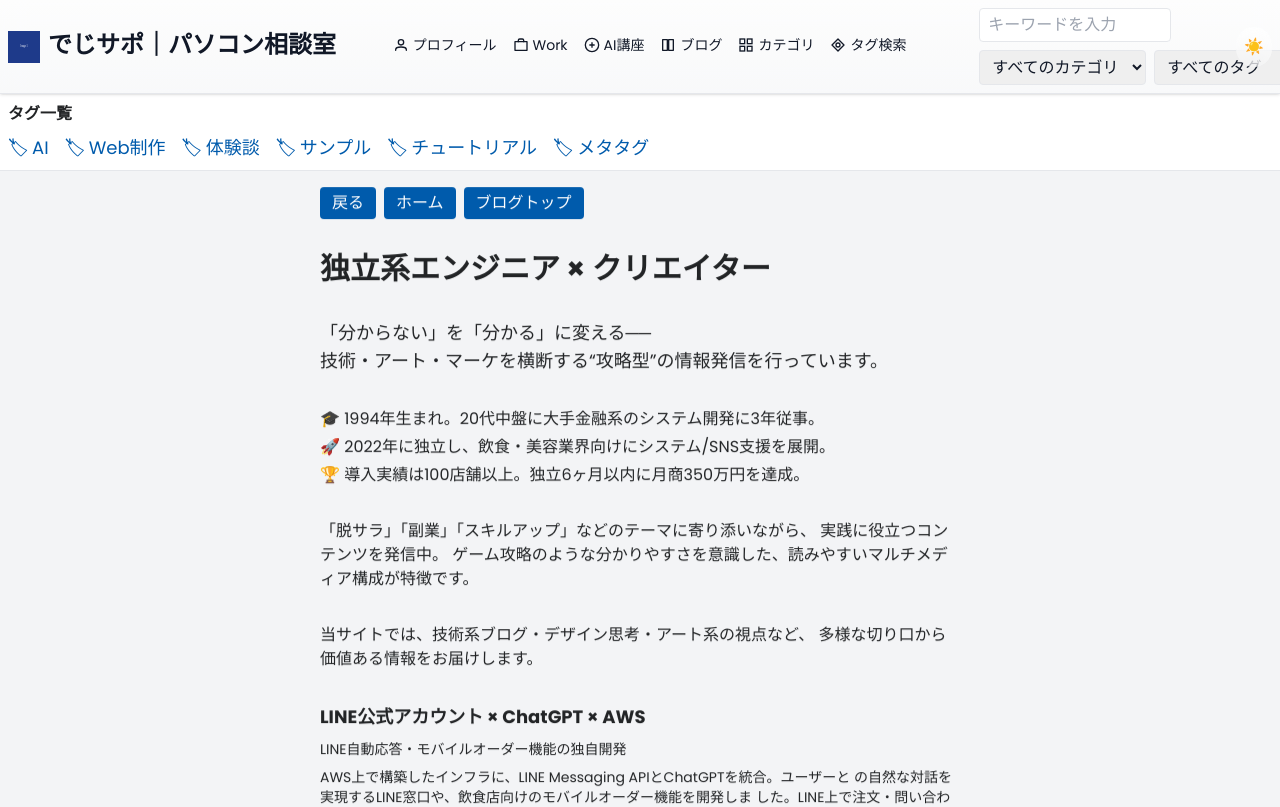
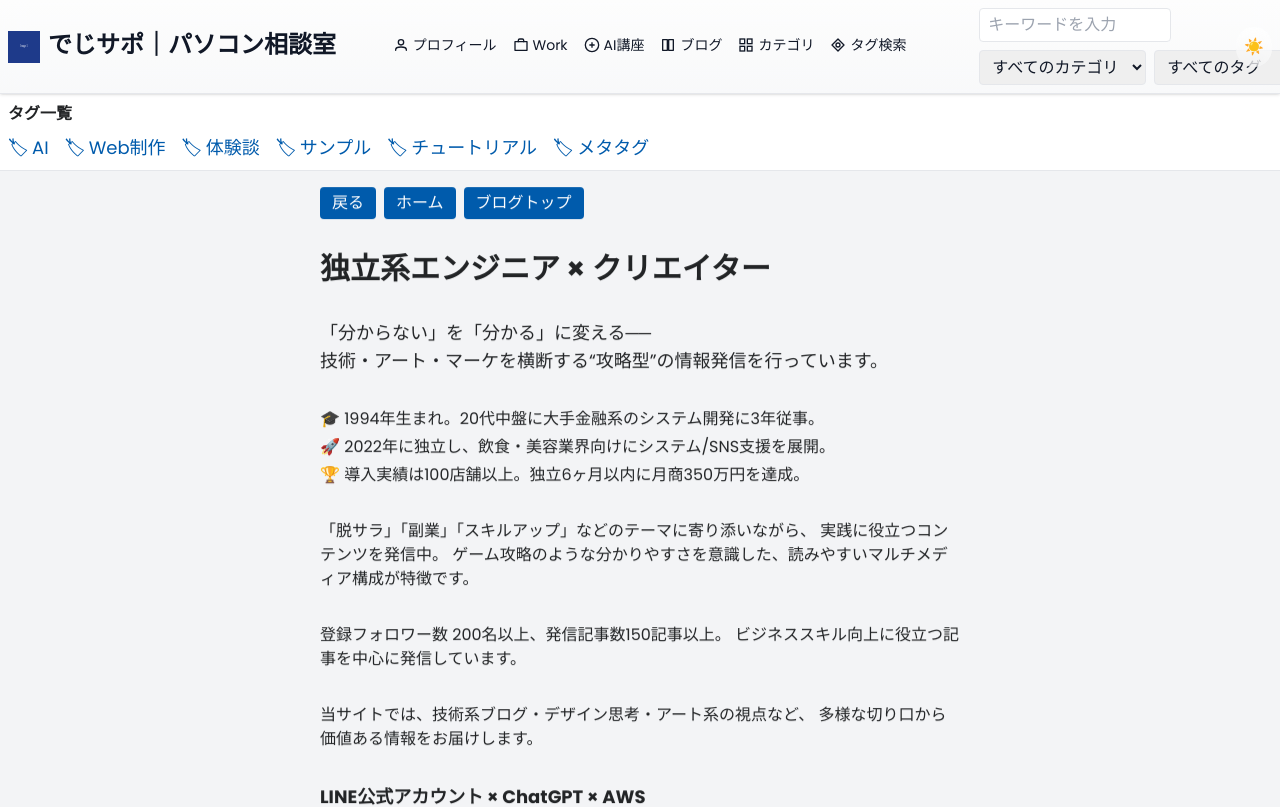
Before and after one commit to maruyamamasaya/Portfolio, a Next.js app: page /about in a window 1280 px wide. Shown: the top 807 px of the page. Built offline with nearby package versions, Linux system fonts and the light colour scheme.

Commit message:
Remove redundant note sentence

```diff
--- a/src/app/about/page.tsx
+++ b/src/app/about/page.tsx
@@ -25,6 +25,11 @@ export default function About() {
         「脱サラ」「副業」「スキルアップ」などのテーマに寄り添いながら、
         実践に役立つコンテンツを発信中。
         ゲーム攻略のような分かりやすさを意識した、読みやすいマルチメディア構成が特徴です。
+      </p>
+
+      <p className="mb-4">
+        登録フォロワー数 200名以上、発信記事数150記事以上。
+        ビジネススキル向上に役立つ記事を中心に発信しています。
       </p>
 
       <p className="mb-4">
--- a/src/app/components/Profile.tsx
+++ b/src/app/components/Profile.tsx
@@ -32,7 +32,7 @@ export default function Profile() {
               <path d="M12 0C5.37 0 0 5.37 0 12c0 5.3 3.44 9.8 8.21 11.39.6.11.82-.26.82-.58v-2.23c-3.34.73-4.04-1.61-4.04-1.61-.55-1.39-1.34-1.76-1.34-1.76-1.09-.74.08-.73.08-.73 1.21.09 1.85 1.24 1.85 1.24 1.07 1.84 2.81 1.3 3.49.99.11-.78.42-1.31.76-1.61-2.67-.3-5.47-1.33-5.47-5.93 0-1.31.47-2.38 1.24-3.22-.12-.3-.53-1.52.12-3.18 0 0 1.01-.32 3.31 1.23a11.6 11.6 0 0 1 6.01 0c2.3-1.55 3.31-1.23 3.31-1.23.65 1.66.24 2.88.12 3.18.77.84 1.24 1.91 1.24 3.22 0 4.61-2.81 5.63-5.49 5.93.43.37.83 1.1.83 2.22v3.29c0 .32.22.7.83.58A12 12 0 0 0 24 12c0-6.63-5.37-12-12-12z" />
             </svg>
           </Link>
-          <Link href="https://note.com" aria-label="note" className="hover:text-primary">
+          <Link href="https://note.com/freelancehack" aria-label="note" className="hover:text-primary">
             <svg
               xmlns="http://www.w3.org/2000/svg"
               viewBox="0 0 24 24"
```
